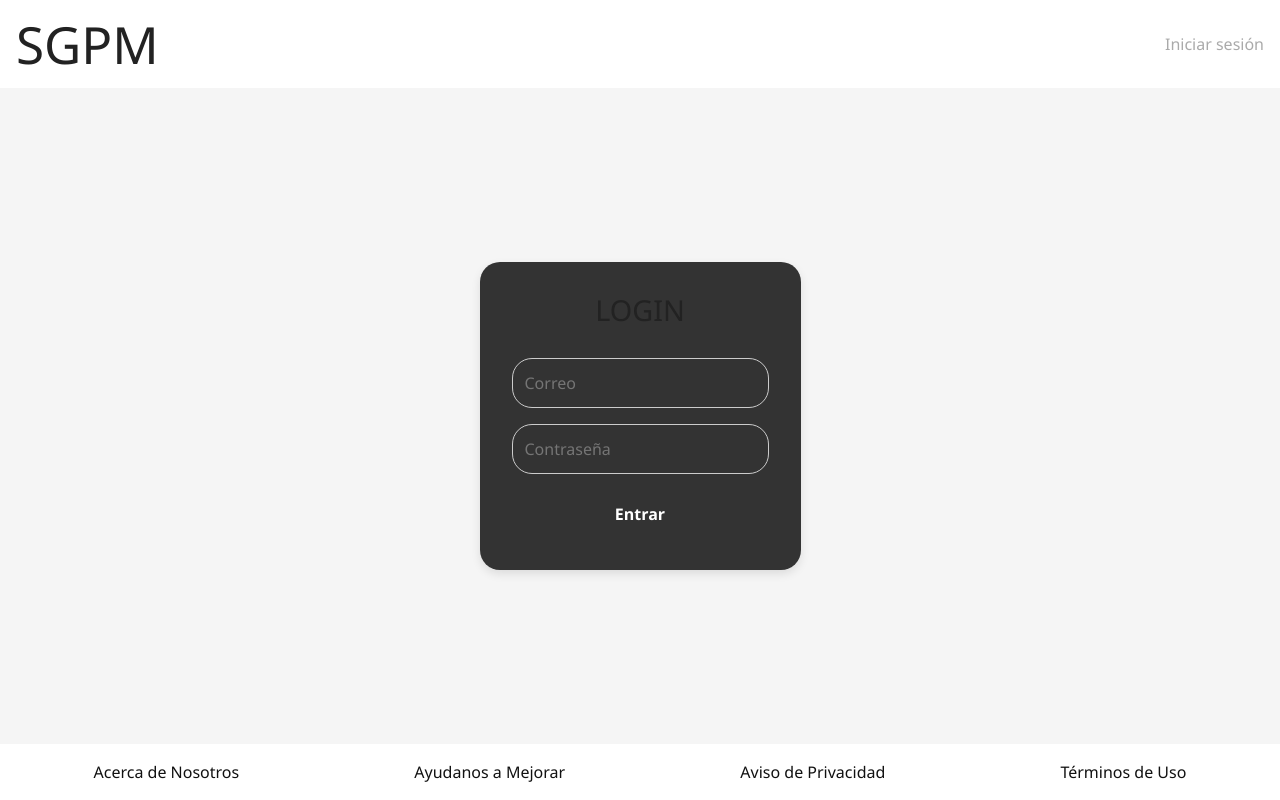
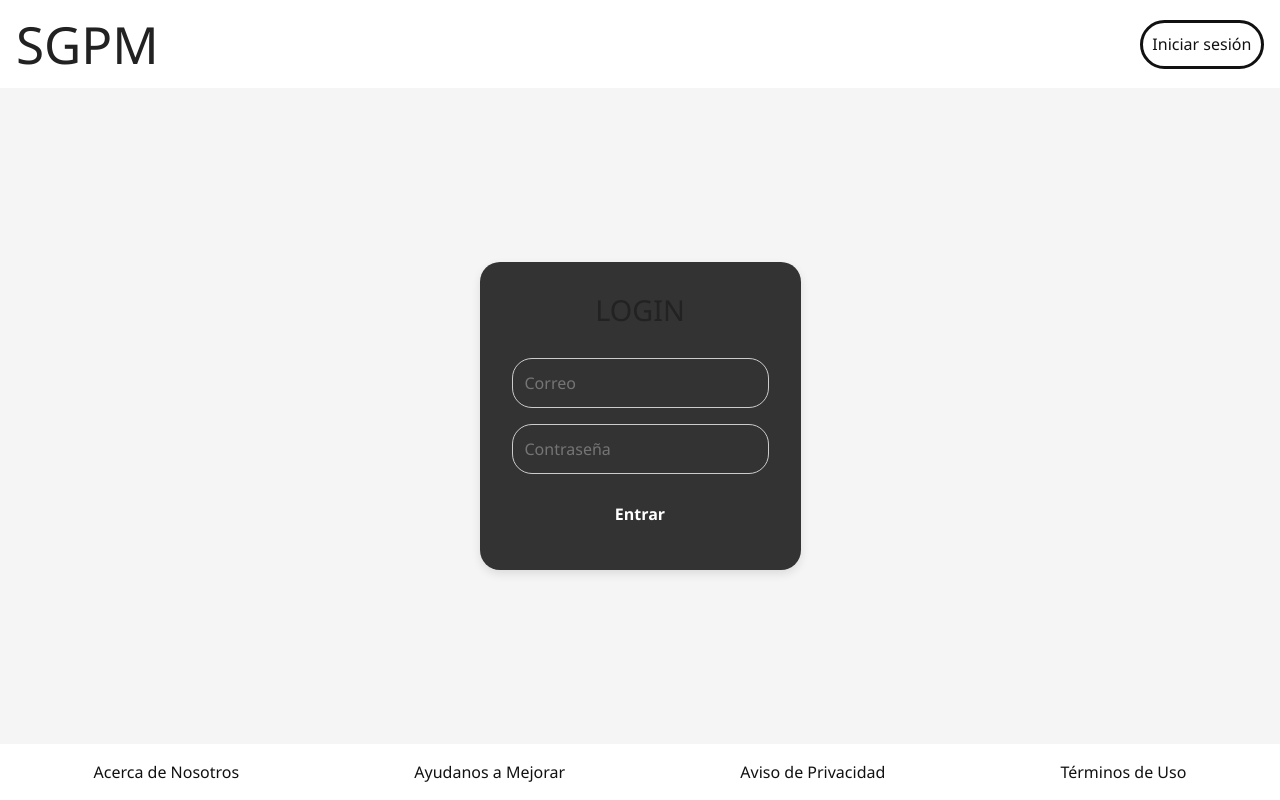
Before and after one commit to ldcantillom/sgpm-frontend, a React (Vite) app: page / in a window 1280 px wide. Built offline with nearby package versions, Linux system fonts and the light colour scheme.

Commit message:
[UPDATE] new header's buttons style.

```diff
--- a/src/components/Header.jsx
+++ b/src/components/Header.jsx
@@ -37,16 +37,16 @@ function Header({ currentPath }) {
                 >
                   Mis Motos
                 </NavLink>
-                <button onClick={handleLogout}>Cerrar sesión</button>
+                <button className='button1' onClick={handleLogout}>Cerrar sesión</button>
               </>
             ) : (
               <>
                 {currentPath === '/login' ? (
-                  <Link to='/signup' className='link'>
+                  <Link to='/signup' className='button button2'>
                     Registrarse
                   </Link>
                 ) : (
-                  <Link to='/login' className='link'>
+                  <Link to='/login' className='button button2'>
                     Iniciar sesión
                   </Link>
                 )}
```
